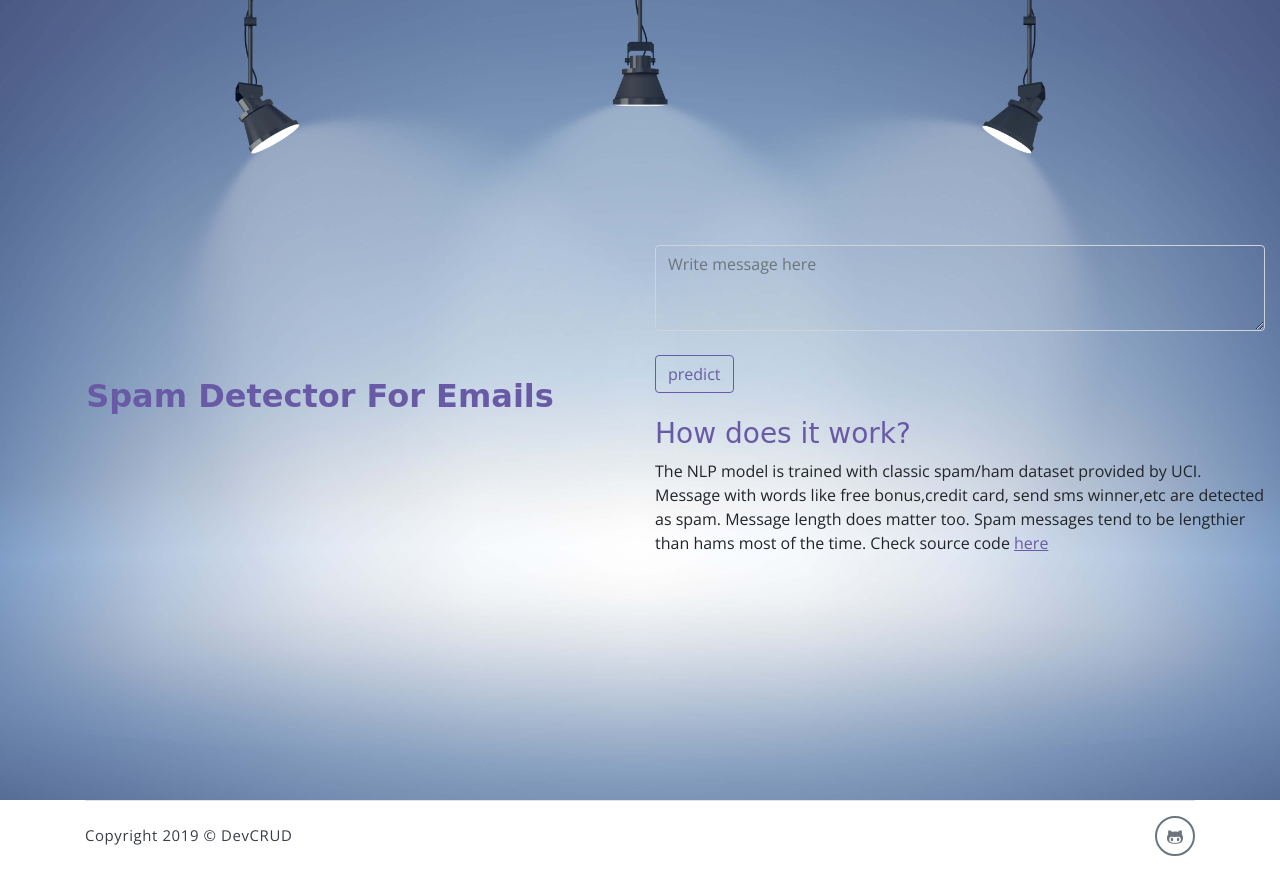
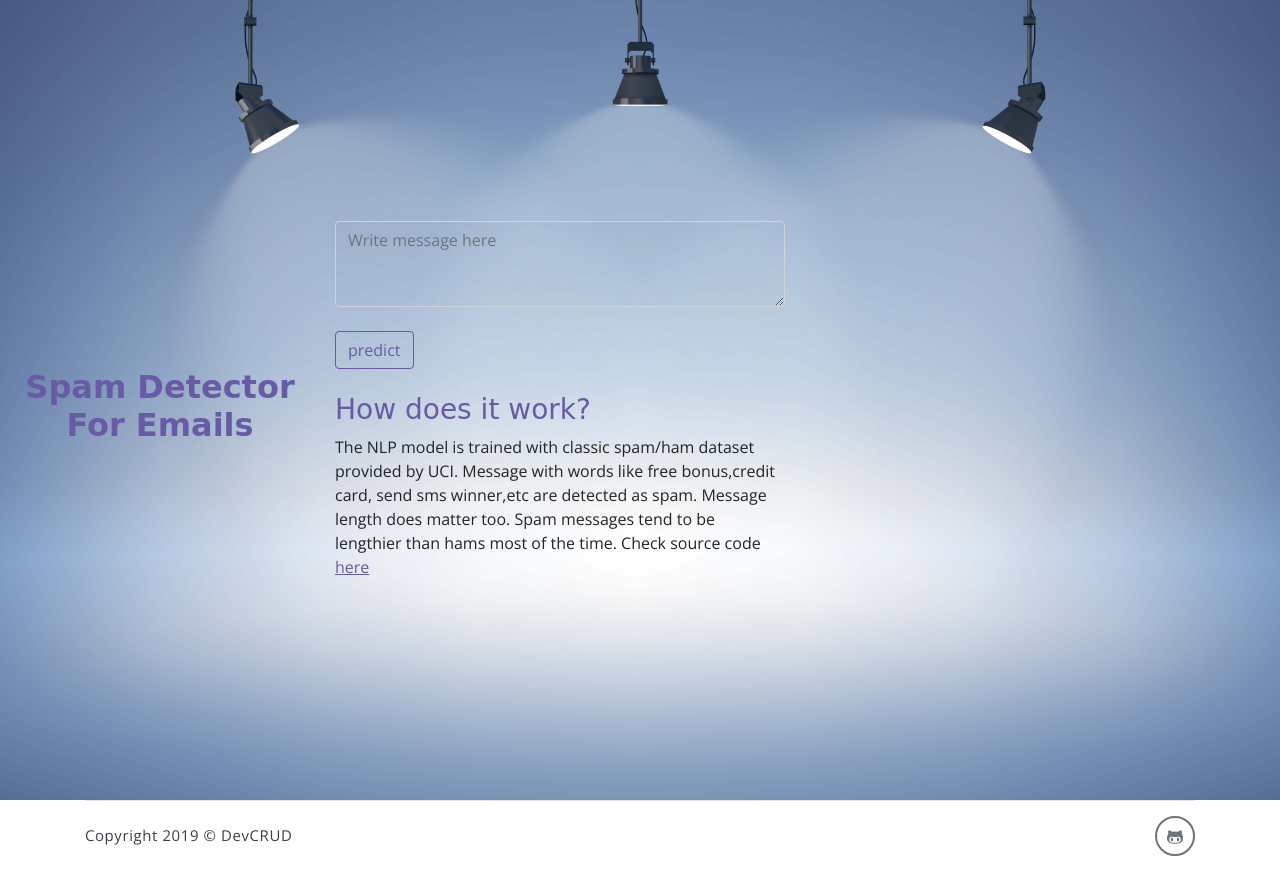
Before and after one commit to akashmasne/SpamClassifier, a Flask app: page / in a window 1280 px wide. Run offline with Flask 2, Linux system fonts and the light colour scheme; parts of the project's set-up code (start-up, migrations or seed data) failed here and were passed over; some libraries are stand-ins or nearby versions; some web fonts are replaced.

Commit message:
Add files via upload

```diff
--- a/templates/index.html
+++ b/templates/index.html
@@ -12,26 +12,23 @@
 	<link rel="stylesheet" href="{{ url_for('static', filename="assets/css/meyawo.css") }}" />
 
 </head>
-<body data-spy="scroll" data-target=".navbar" data-offset="0" id="home">
-
+<body data-spy="scroll" data-target=".navbar" data-offset="40" id="home">
 
     <!-- page header -->
-    <header id="home" class="header m-auto ml-sm-auto">
+    <header id="home" class="header">
 
-		</div>
-	        <div class=""></div>
-			<div class="header-content container text-center m-auto ml-sm-auto ">
+		<div class="header-content text-center col-lg-3 xs-auto">
 			<h2><b>Spam Detector For Emails</b></h2>
 		</div>
 
 		<!-- <div class="contact-form col-md-12 col-lg-6 m-auto">  -->
-	<div class="md-form col-lg-6">
+		<div class="contact-form xs-auto">
+		<div class="md-form col-lg-6 xs-auto">
 				 <form action="{{ url_for('predict')}}"  method="POST">
-
 
 					<!--<textarea name="message"  rows="3"  placeholder="Write message" required="true"></textarea><br/> -->
 					<!--Material textarea-->
-		<div class="md-form">
+					<div class="md-form xs-auto">
 						<i class="fas fa-user prefix grey-text"></i>
 						<textarea name="message" class="md-textarea form-control" rows="3" placeholder="Write message here" required="true"  ></textarea>
 					</div>
@@ -46,6 +43,8 @@
 					<p1>Check source code <a href="https://github.com/akashmasne/SpamClassifier"><u>here</u></a></p1>
 
 				 </form>
+		</div>
+		</div>
 	</header>
 
     <!-- footer -->
```
Lines whose indentation alone changed are shown as unchanged.
